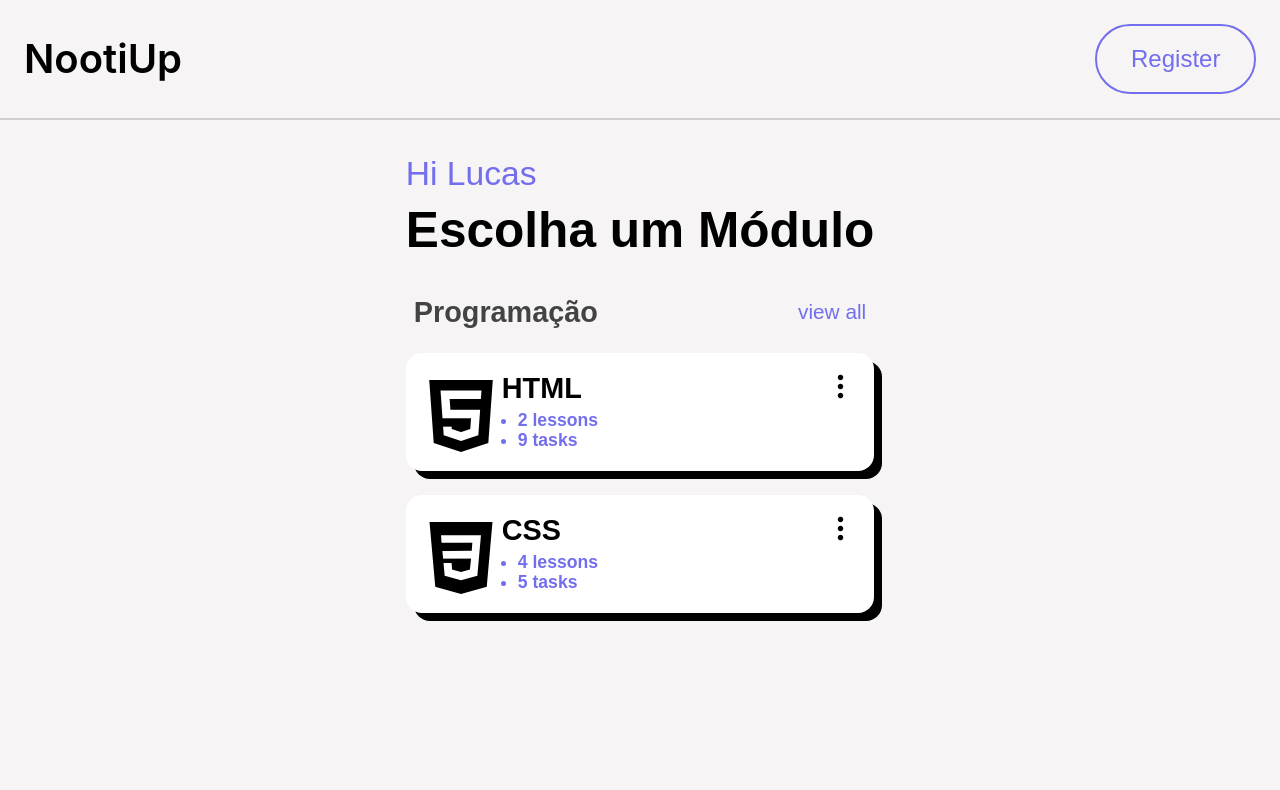
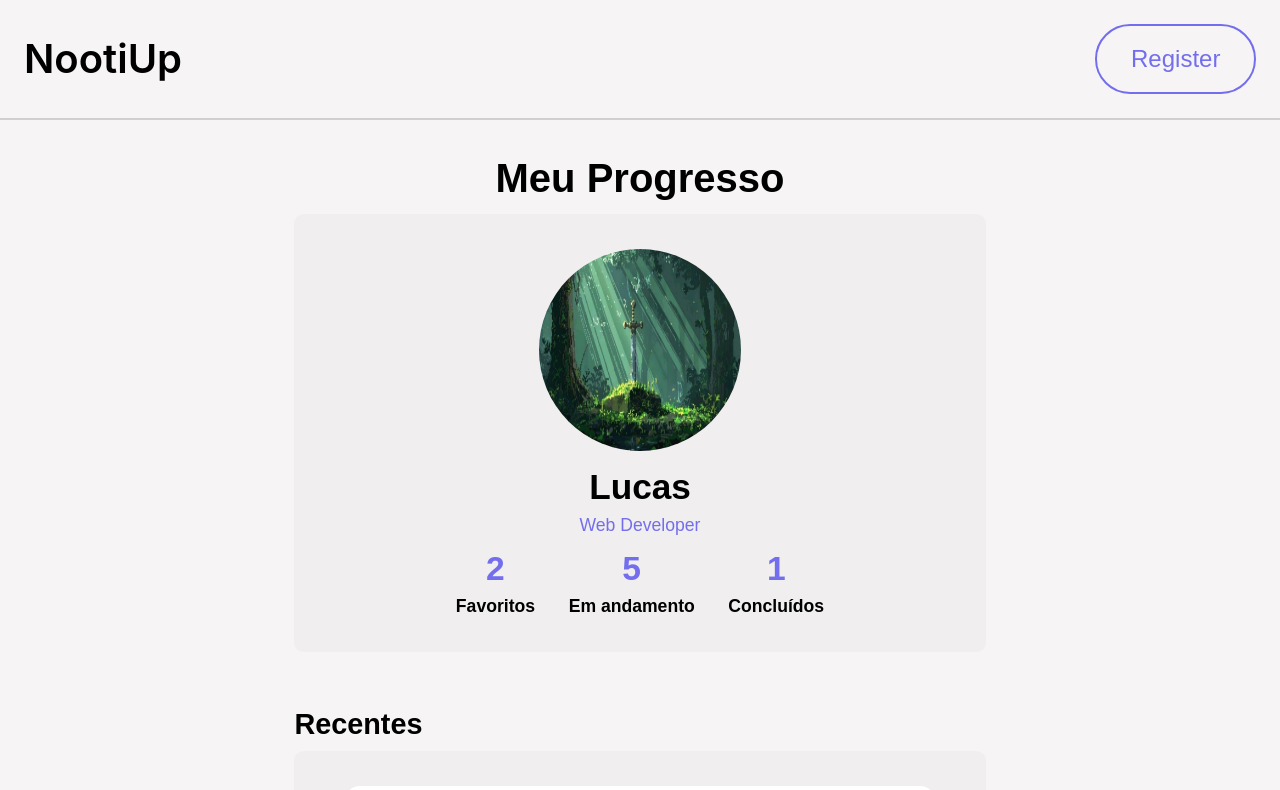
Before and after one commit to Lucas2907/NootiUp-frontend, a React (Vite) app: page / in a window 1280 px wide. Shown: the top 790 px of the page. Built offline with nearby package versions, Linux system fonts and the light colour scheme.

Commit message:
create MyProgress component design

```diff
--- a/src/components/App/App.tsx
+++ b/src/components/App/App.tsx
@@ -1,12 +1,13 @@
 import Header from "../Header/Header"
 // import Main from "../Main/Main"
-import MainPage from "../MainPage/MainPage"
+//import MainPage from "../MainPage/MainPage"
+import MyProgress from "../MyProgress/MyProgress"
 function App() {
   return (
     <div className="page">
       <Header text="Register" />
       {/* <Main title="Welcome Back!" description="Aprender é revigorante e ter você aqui novamente nos revigora mais ainda" route="signin" /> */}
-      <MainPage />
+      <MyProgress />
     </div>
   )
 }
--- a/src/components/CardsModule/CardsModule.css
+++ b/src/components/CardsModule/CardsModule.css
@@ -1,4 +1,5 @@
 .modules__cards {
+  width: 100%;
   display: flex;
   padding: 1.2rem;
   background-color: #fff;
@@ -31,14 +32,12 @@
 .about__list-lesson {
   margin: 0;
   color: #736eed;
-  font-weight: 600;
   font-size: 1.1rem;
 }
 
 .about__list-tasks {
   margin: 0;
   color: #736eed;
-  font-weight: 600;
   font-size: 1.1rem;
 }
 
--- a/src/components/CardsModule/CardsModule.tsx
+++ b/src/components/CardsModule/CardsModule.tsx
@@ -9,6 +9,7 @@ type CardsModuleProps = {
 
 function CardsModule({ imageModule, name, lessons, tasks }: CardsModuleProps) {
     return (
+
         <div className="modules__cards">
             <img src={imageModule} alt={name + "icon example"} className="modules__cards-image" />
             <div className="modules__cards-about">
--- a/src/components/MainPage/MainPage.tsx
+++ b/src/components/MainPage/MainPage.tsx
@@ -1,10 +1,8 @@
 //generic imports
-
 import htmlIcon from "../../assets/images/html-icon.png"
 import cssIcon from "../../assets/images/css-icon.png"
 
 //import components
-
 import CardsModule from "../CardsModule/CardsModule"
 
 function MainPage() {
--- a/src/components/MyProgress/MyProgress.css
+++ b/src/components/MyProgress/MyProgress.css
@@ -0,0 +1,88 @@
+.my-progress {
+  padding: 2.2rem 0;
+  box-sizing: border-box;
+  display: flex;
+  flex-direction: column;
+  align-items: center;
+}
+
+.my-progress__title {
+  margin: 0;
+  font-size: 2.5rem;
+  padding-bottom: 0.8rem;
+}
+
+.my-progress__profile {
+  display: flex;
+  flex-direction: column;
+  align-items: center;
+  padding: 2.2rem 3.1rem;
+  box-sizing: border-box;
+  width: 43.2rem;
+  background-color: rgba(181, 181, 181, 0.1);
+  border-radius: 0.6rem;
+}
+
+.my-progress__profile-image {
+  max-width: 12.6rem;
+  height: 12.6rem;
+  border-radius: 250px;
+}
+
+.my-progress__profile-title {
+  margin: 0;
+  padding: 1rem 0 0 0;
+  font-size: 2.2rem;
+  font-weight: 800;
+}
+
+.my-progress__profile-about {
+  margin: 0;
+  font-size: 1.1rem;
+  color: #736eed;
+  font-weight: 400;
+  padding-top: 0.5rem;
+}
+
+.my-progress__profile-stats {
+  display: flex;
+  padding: 0.9rem 0 0;
+  gap: 2.1rem;
+}
+
+.my-progress__profile-stats-item {
+  display: flex;
+  flex-direction: column;
+  align-items: center;
+  gap: 0.5rem;
+}
+
+.my-progress__profile-stats-number {
+  margin: 0;
+  font-size: 2.1rem;
+  color: #736eed;
+  font-weight: 600;
+}
+
+.my-progress__profile-stats-text {
+  margin: 0;
+  font-size: 1.1rem;
+  font-weight: 600;
+}
+
+.my-progress__recent {
+  margin: 0;
+  padding: 3.5rem 0 0.6rem 0;
+  width: 100%;
+  font-size: 1.8rem;
+}
+.my-progress__recent-items {
+  display: flex;
+  flex-direction: column;
+  width: 100%;
+  gap: 1.8rem;
+  background-color: rgba(181, 181, 181, 0.1);
+  border-radius: 0.6rem;
+  padding: 2.2rem 3.1rem;
+  box-sizing: border-box;
+}
--- a/src/components/MyProgress/MyProgress.tsx
+++ b/src/components/MyProgress/MyProgress.tsx
@@ -0,0 +1,41 @@
+//generic imports
+import profileImage from "../../assets/images/profile-example.jpg"
+import htmlIcon from "../../assets/images/html-icon.png"
+import cssIcon from "../../assets/images/css-icon.png"
+
+//import components
+import CardsModule from "../CardsModule/CardsModule"
+
+function MyProgress() {
+    return (
+        <div className="my-progress">
+            <h1 className="my-progress__title">Meu Progresso</h1>
+            <div className="my-progress__profile">
+                <img className="my-progress__profile-image" src={profileImage} alt="example perfil image" />
+                <h4 className="my-progress__profile-title">Lucas</h4>
+                <p className="my-progress__profile-about">Web Developer</p>
+                <div className="my-progress__profile-stats">
+                    <div className="my-progress__profile-stats-item ">
+                        <p className="my-progress__profile-stats-number">2</p>
+                        <p className="my-progress__profile-stats-text">Favoritos</p>
+                    </div>
+                    <div className="my-progress__profile-stats-item ">
+                        <p className="my-progress__profile-stats-number">5</p>
+                        <p className="my-progress__profile-stats-text">Em andamento</p>
+                    </div>
+                    <div className="my-progress__profile-stats-item ">
+                        <p className="my-progress__profile-stats-number">1</p>
+                        <p className="my-progress__profile-stats-text">Concluídos</p>
+                    </div>
+                </div>
+            </div>
+            <h2 className="my-progress__recent">Recentes</h2>
+            <div className="my-progress__recent-items">
+                <CardsModule imageModule={htmlIcon} name="HTML" lessons={2} tasks={9} />
+                <CardsModule imageModule={cssIcon} name="CSS" lessons={4} tasks={5} />
+            </div>
+        </div>
+    )
+}
+
+export default MyProgress
```
